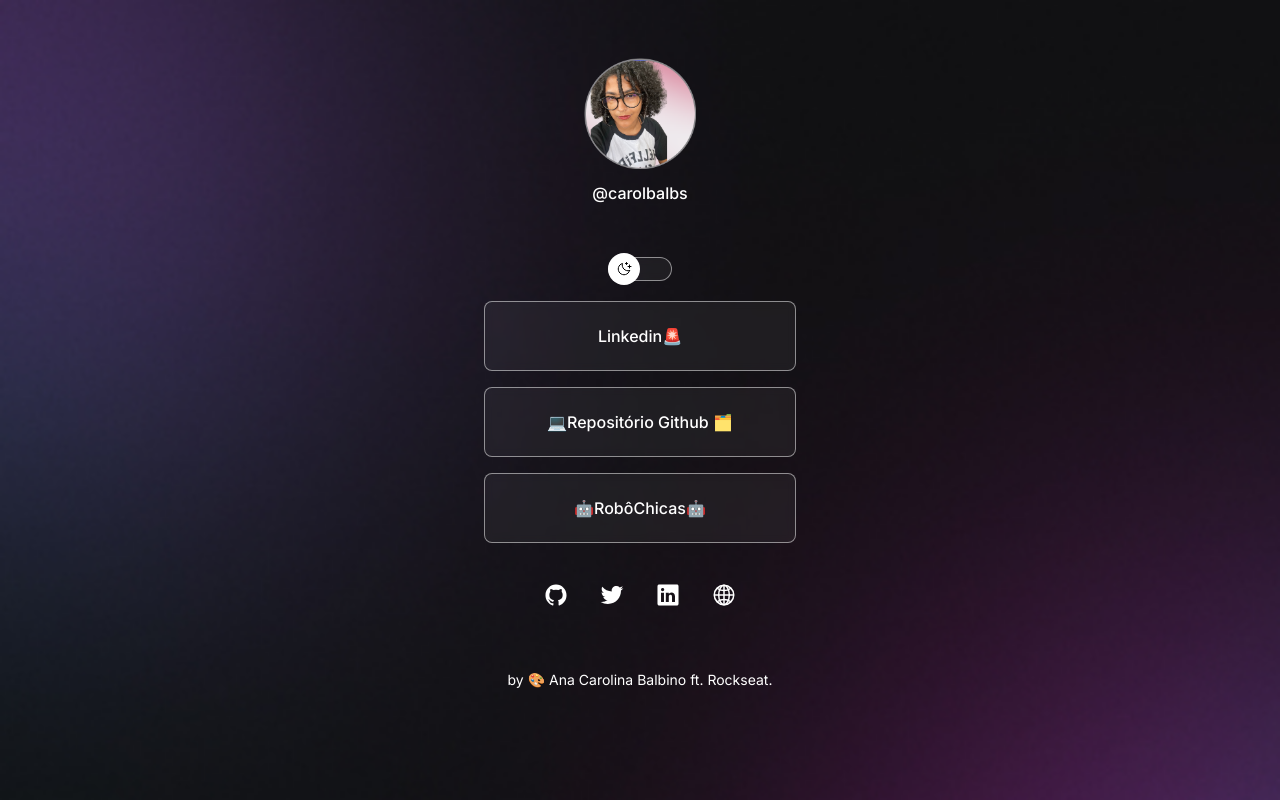
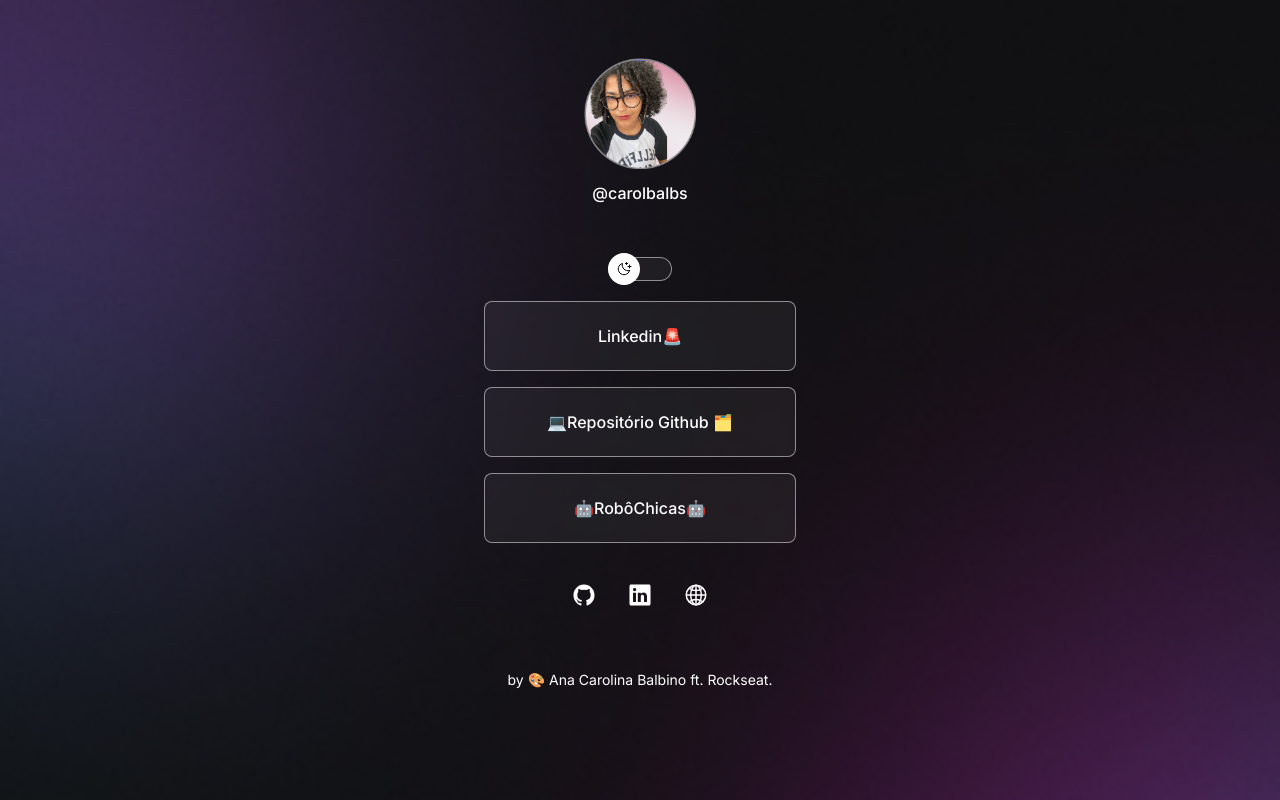
Before and after one commit to Carolbalbs/portifolio, a plain HTML site: page index.html in a window 1280 px wide. Drawn offline with nearby package versions, Linux system fonts and the light colour scheme.

Commit message:
Update index.html

```diff
--- a/index.html
+++ b/index.html
@@ -34,9 +34,9 @@
             <a href="https://github.com/carolbalbs"target="_blank">
                 <ion-icon name="logo-github"></ion-icon>
             </a>
-            <a href="https://twitter.com/Cahhh_B">
+              <!-- <a href="https://twitter.com/Cahhh_B">
                 <ion-icon name="logo-twitter"></ion-icon>
-            </a>
+            </a>-->
             <a href="https://www.linkedin.com/in/ana-carolina-balbino/"target="_blank">
                 <ion-icon name="logo-linkedin"></ion-icon>
             </a>
```
